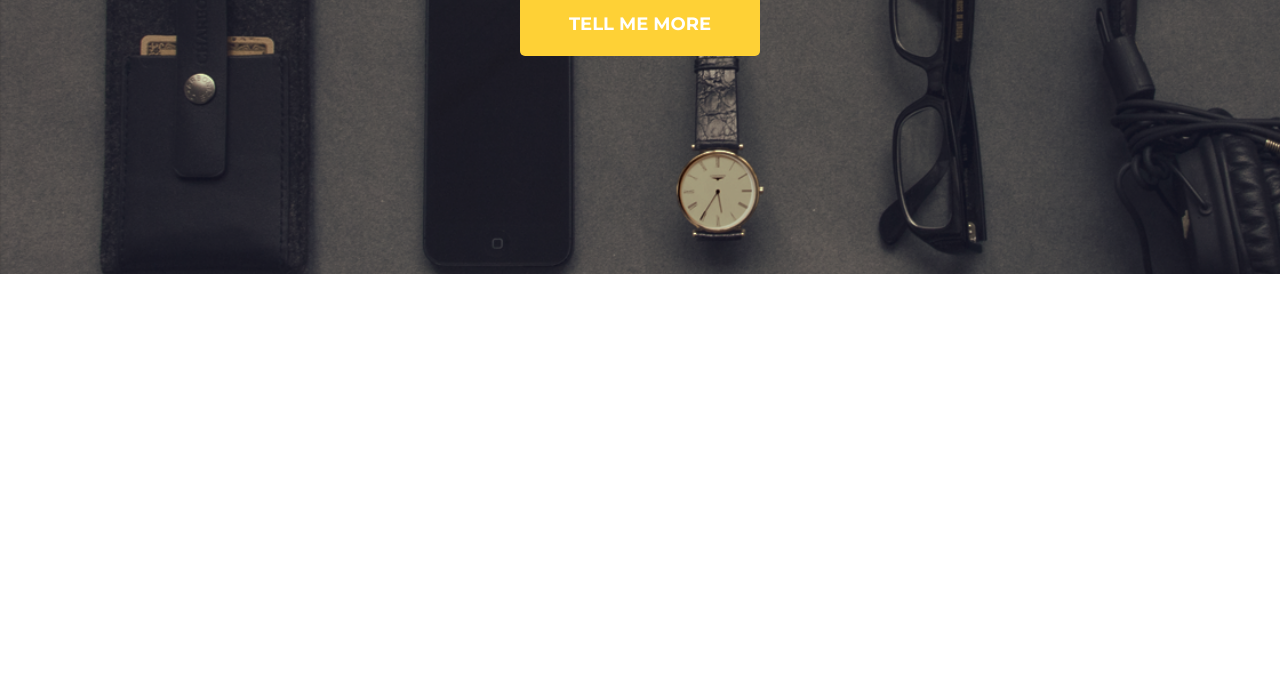
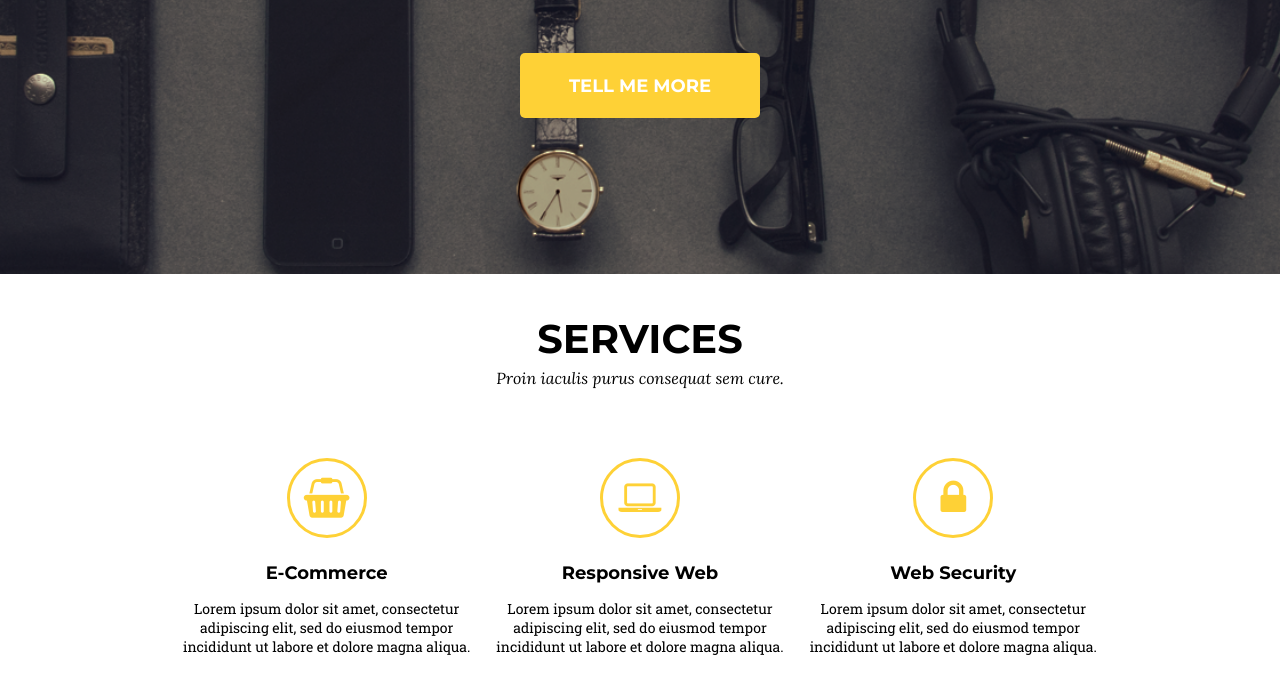
Before and after one commit to PawelZurawka/Zadanie-7.7, a website: page index.html in a window 1280 px wide. Shown: the part 526-1206 px from the top of the page. Before the commit the page ends 880 px from the top, so only its background shows below. Drawn offline with Linux system fonts and the light colour scheme.

Commit message:
Add section services

```diff
--- a/index.html
+++ b/index.html
@@ -14,6 +14,7 @@
 
 </head>
 <body>
+    <div class=header__wrapper>
         <header class="header">
         <nav class="header__nav">
             <img class="header__logo" src="images/logo.png" alt="logo">
@@ -33,9 +34,28 @@
                 <button class="hero__button">tell me more</button>
             </div>
         </section>
+    </div>
         <section class="services">
-        <div class="services__container">
-
+            <div class="services__headline">
+                <h3 class="services__main-title">services</h3>
+                <p class='services__main-subtitle'>Proin iaculis purus consequat sem cure.</p>
+                <div class="row services__container">
+                    <div class="col-4 services__e-commerce">
+                        <button class="services__button"><i class="fa fa-shopping-basket services__icon"></i></button>
+                        <h4 class="services__title">E-Commerce</h4>
+                        <p class='services__description'>Lorem ipsum dolor sit amet, consectetur adipiscing elit, sed do eiusmod tempor incididunt ut labore et dolore magna aliqua.</p>
+                    </div>
+                    <div class="col-4 services__responsive-web">
+                        <button class="services__button"><i class="fa fa-laptop services__icon"></i></button>
+                        <h4 class="services__title">Responsive Web</h4>
+                        <p class='services__description'>Lorem ipsum dolor sit amet, consectetur adipiscing elit, sed do eiusmod tempor incididunt ut labore et dolore magna aliqua.</p>
+                    </div>
+                    <div class="col-4 services__web-security">
+                        <button class="services__button"><i class="fa fa-lock services__icon"></i></button>
+                        <h4 class="services__title">Web Security</h4>
+                        <p class='services__description'>Lorem ipsum dolor sit amet, consectetur adipiscing elit, sed do eiusmod tempor incididunt ut labore et dolore magna aliqua.</p>
+                    </div>
+                </div>
             </div>
         </section>
 </body>
--- a/sass/style.scss
+++ b/sass/style.scss
@@ -55,6 +55,13 @@ body {
 }
 
 /*NAV*/
+.header__wrapper {
+    background-image: url('../images/hero.png');
+    background-size: cover;
+    background-position: center;
+    height: 100vh;
+}
+
 .header {
     overflow: auto;
 
@@ -97,13 +104,6 @@ body {
 
 /*HERO*/
 .hero {
-    background-image: url('../images/hero.png');
-    background-size: cover;
-    height: 100vh;
-    position: relative;
-    bottom: 80px;
-    z-index: -1;
-
     &__slogan {
         display: flex;
         flex-direction: column;
@@ -111,6 +111,7 @@ body {
         justify-content: center;
         align-items: center;
         height: 100%;
+        margin-top: 25vh;
     }
 
     &__title {
@@ -143,8 +144,54 @@ body {
         &:hover {
             background-color: $background-color;
             color: $color;
+            cursor: pointer;
         }
     }
 }
 
 /*SERVICES*/
+.services {
+    text-align: center;
+
+    &__main-title {
+        font-family: $font;
+        font-size: $font-size-2;
+        text-transform: uppercase;
+        margin-bottom: 0;
+    }
+
+    &__main-subtitle {
+        font-family: $font-second;
+        font-style: italic;
+        font-size: $font-size-6;
+        margin-top: 5px;
+        margin-bottom: 60px;
+    }
+
+    &__container {
+        @include container;
+    }
+
+    &__button {
+        width: 80px;
+        height: 80px;
+        border-radius: 50%;
+        border: 3px solid $color;
+        font-size: $font-size-2;
+        background-color: #fff;
+        color: $color;
+
+    }
+
+    &__title {
+        font-family: $font;
+        font-size: $font-size-5;
+        margin-bottom: 15px;
+    }
+
+    &__description {
+        font-family: $font-third;
+        font-size: $font-size-7;
+    }
+
+}
```
Also changed, not shown: css/style.css, sass/style.css (added), 1 other file. Lines whose indentation alone changed are shown as unchanged.
